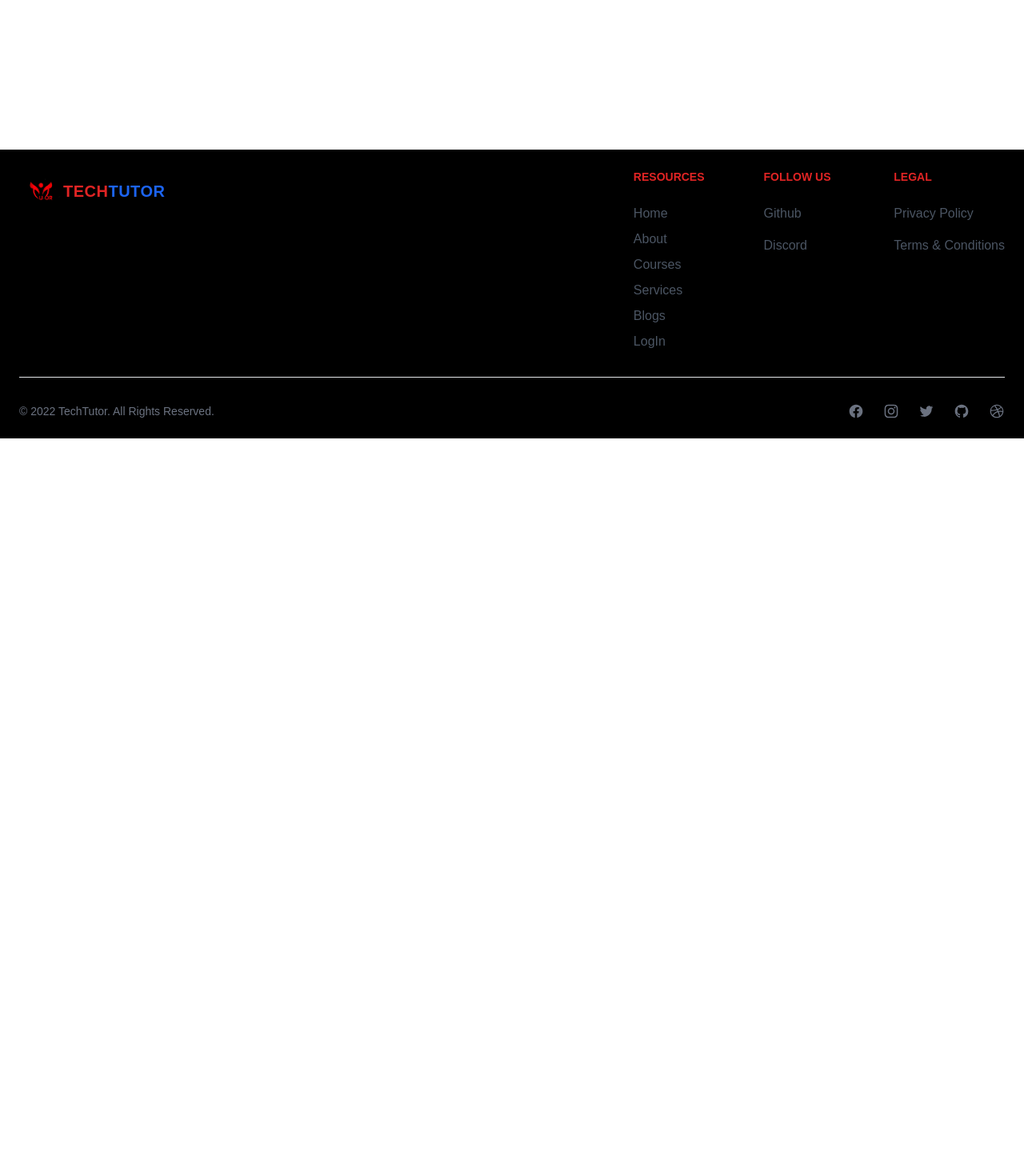
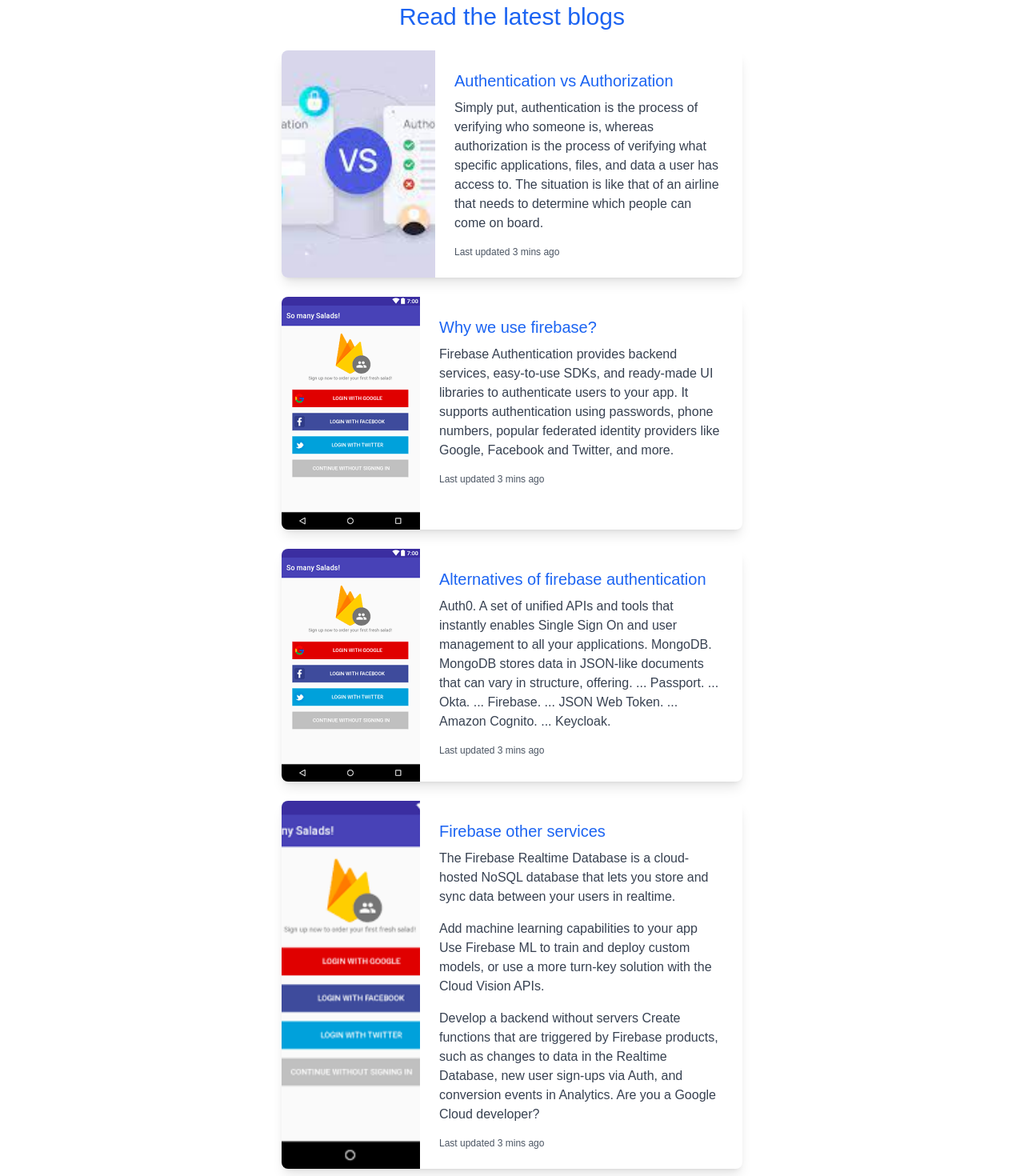
Before and after one commit to Md-RonyAhmed/tech-tutor-react-firebase, a React (Create React App) app: page /blogs in a window 1280 px wide. Shown: the part 100-1570 px from the top of the page at 80% size. Before the commit the page ends 800 px from the top, so only its background shows below. Built offline with nearby package versions, Linux system fonts and the light colour scheme; no server answers; what tw-elements would draw is missing.

Commit message:
Blogs completed

```diff
--- a/src/Pages/Blog/Blog.js
+++ /dev/null
@@ -1,11 +0,0 @@
-import React from 'react';
-
-const Blog = () => {
-   return (
-      <div>
-
-      </div>
-   );
-};
-
-export default Blog;
--- a/src/Pages/Blogs/Blogs.js
+++ b/src/Pages/Blogs/Blogs.js
@@ -1,10 +1,110 @@
 import React from 'react';
-
+import img1 from '../../Assets/Images/blog/auth.jpg';
+import img2 from '../../Assets/Images/blog/firebase.png';
 const Blogs = () => {
    return (
-      <div>
-         <h1>This is blogs</h1>
-      </div>
+     <>
+       <h1 className="text-blue-600 text-center my-8 mb-0 text-3xl">
+         {" "}
+         Read the latest blogs
+       </h1>
+       <div class="flex justify-center mt-6">
+         <div class="flex flex-col md:flex-row md:max-w-xl rounded-lg bg-white shadow-lg">
+           <img
+             class="w-full h-96 md:h-auto object-cover md:w-48 rounded-t-lg md:rounded-none md:rounded-l-lg"
+             src={img1}
+             alt=""
+           />
+           <div class="p-6 flex flex-col justify-start">
+             <h5 class="text-xl font-medium mb-2 text-blue-600">
+               Authentication vs Authorization
+             </h5>
+             <p class="text-gray-700 text-base mb-4">
+               Simply put, authentication is the process of verifying who
+               someone is, whereas authorization is the process of verifying
+               what specific applications, files, and data a user has access to.
+               The situation is like that of an airline that needs to determine
+               which people can come on board.
+             </p>
+             <p class="text-gray-600 text-xs">Last updated 3 mins ago</p>
+           </div>
+         </div>
+       </div>
+       <div class="flex justify-center mt-6">
+         <div class="flex flex-col md:flex-row md:max-w-xl rounded-lg bg-white shadow-lg">
+           <img
+             class=" w-full h-96 md:h-auto object-cover md:w-48 rounded-t-lg md:rounded-none md:rounded-l-lg"
+             src={img2}
+             alt=""
+           />
+           <div class="p-6 flex flex-col justify-start">
+             <h5 class="text-blue-600 text-xl font-medium mb-2">
+               Why we use firebase?
+             </h5>
+             <p class="text-gray-700 text-base mb-4">
+               Firebase Authentication provides backend services, easy-to-use
+               SDKs, and ready-made UI libraries to authenticate users to your
+               app. It supports authentication using passwords, phone numbers,
+               popular federated identity providers like Google, Facebook and
+               Twitter, and more.
+             </p>
+             <p class="text-gray-600 text-xs">Last updated 3 mins ago</p>
+           </div>
+         </div>
+       </div>
+       <div class="flex justify-center mt-6">
+         <div class="flex flex-col md:flex-row md:max-w-xl rounded-lg bg-white shadow-lg">
+           <img
+             class=" w-full h-96 md:h-auto object-cover md:w-48 rounded-t-lg md:rounded-none md:rounded-l-lg"
+             src={img2}
+             alt=""
+           />
+           <div class="p-6 flex flex-col justify-start">
+             <h5 class="text-blue-600 text-xl font-medium mb-2">
+               Alternatives of firebase authentication
+             </h5>
+             <p class="text-gray-700 text-base mb-4">
+               Auth0. A set of unified APIs and tools that instantly enables
+               Single Sign On and user management to all your applications.
+               MongoDB. MongoDB stores data in JSON-like documents that can vary
+               in structure, offering. ... Passport. ... Okta. ... Firebase. ...
+               JSON Web Token. ... Amazon Cognito. ... Keycloak.
+             </p>
+             <p class="text-gray-600 text-xs">Last updated 3 mins ago</p>
+           </div>
+         </div>
+       </div>
+       <div class="flex justify-center mt-6">
+         <div class="flex flex-col md:flex-row md:max-w-xl rounded-lg bg-white shadow-lg">
+           <img
+             class=" w-full h-96 md:h-auto object-cover md:w-48 rounded-t-lg md:rounded-none md:rounded-l-lg"
+             src={img2}
+             alt=""
+           />
+           <div class="p-6 flex flex-col justify-start">
+             <h5 class="text-blue-600 text-xl font-medium mb-2">
+               Firebase other services
+             </h5>
+             <p class="text-gray-700 text-base mb-4">
+               The Firebase Realtime Database is a cloud-hosted NoSQL database
+               that lets you store and sync data between your users in realtime.
+             </p>
+             <p class="text-gray-700 text-base mb-4">
+               Add machine learning capabilities to your app Use Firebase ML to
+               train and deploy custom models, or use a more turn-key solution
+               with the Cloud Vision APIs.
+             </p>
+             <p class="text-gray-700 text-base mb-4">
+               Develop a backend without servers Create functions that are
+               triggered by Firebase products, such as changes to data in the
+               Realtime Database, new user sign-ups via Auth, and conversion
+               events in Analytics. Are you a Google Cloud developer?
+             </p>
+             <p class="text-gray-600 text-xs">Last updated 3 mins ago</p>
+           </div>
+         </div>
+       </div>
+     </>
    );
 };
 
```
Also changed, not shown: src/Assets/Images/blog/auth.jpg (added), src/Assets/Images/blog/firebase.png (added).
